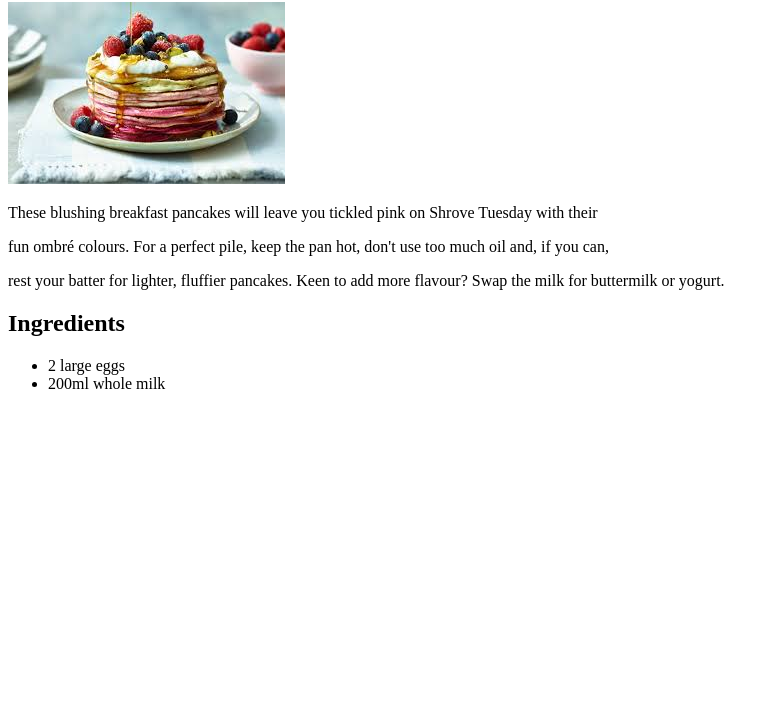
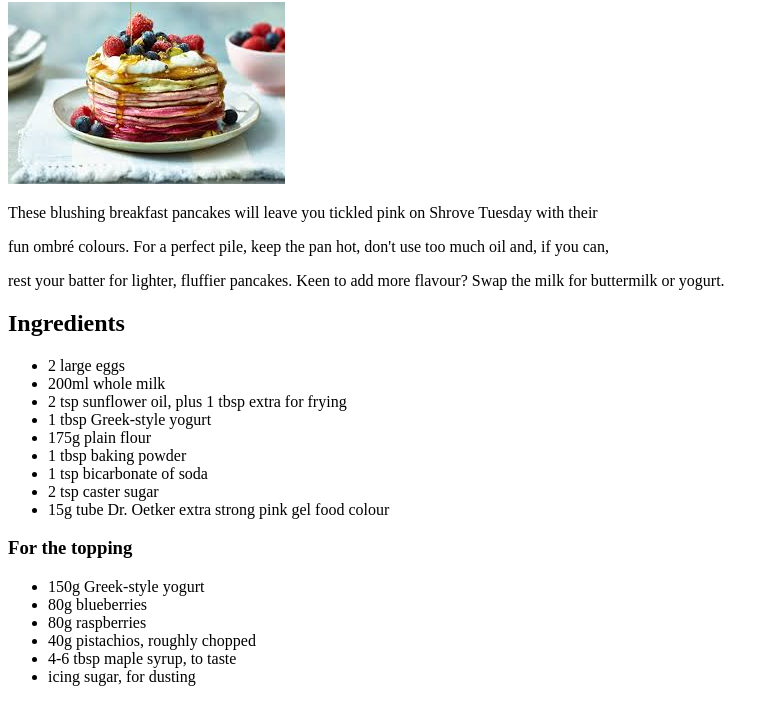
Before and after one commit to FBulic/odin-recipes, a plain HTML site: page recipes/pancakes.html in a window 1280 px wide. Shown: the part 78-800 px from the top of the page, without its empty margins (0-779 px from the left). Drawn offline with Linux system fonts and the light colour scheme.

Commit message:
add lists

```diff
--- a/recipes/pancakes.html
+++ b/recipes/pancakes.html
@@ -14,10 +14,26 @@
         <p>rest your batter for lighter, fluffier pancakes. Keen to add more flavour? Swap the milk for buttermilk or yogurt.</p>
 
         <h2>Ingredients</h2>
-
-        <ul>
+         <ul>
             <li>2 large eggs</li>
             <li>200ml whole milk</li>
+            <li>2 tsp sunflower oil, plus 1 tbsp extra for frying</li>
+            <li>1 tbsp Greek-style yogurt</li>
+            <li>175g plain flour</li>
+            <li>1 tbsp baking powder</li>
+            <li>1 tsp bicarbonate of soda</li>
+            <li>2 tsp caster sugar</li>
+            <li>15g tube Dr. Oetker extra strong pink gel food colour</li>
+        </ul>
+
+        <h3>For the topping</h3>
+        <ul>
+            <li>150g Greek-style yogurt</li>
+            <li>80g blueberries</li>
+            <li>80g raspberries</li>
+            <li>40g pistachios, roughly chopped</li>
+            <li>4-6 tbsp maple syrup, to taste</li>
+            <li>icing sugar, for dusting</li>
         </ul>
     </body>
 </html>
```
